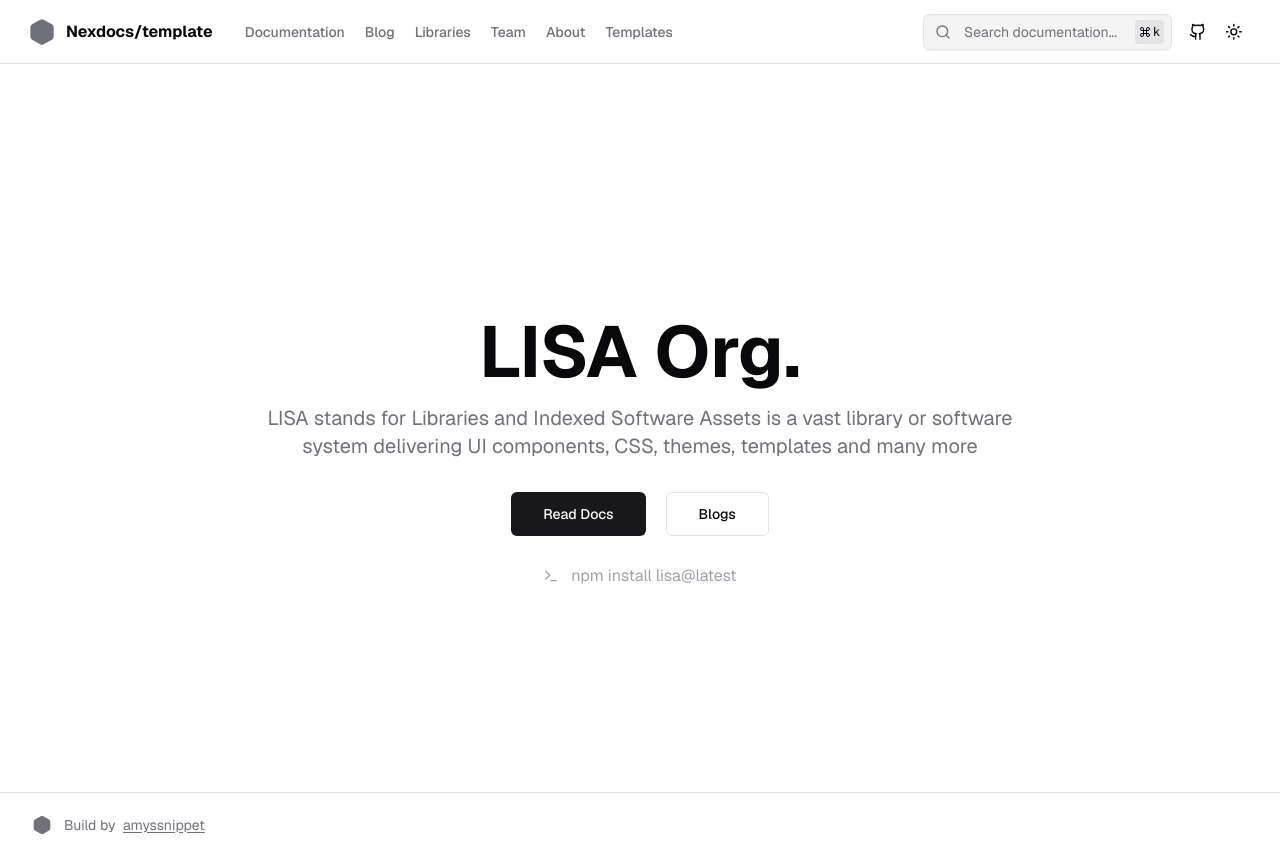
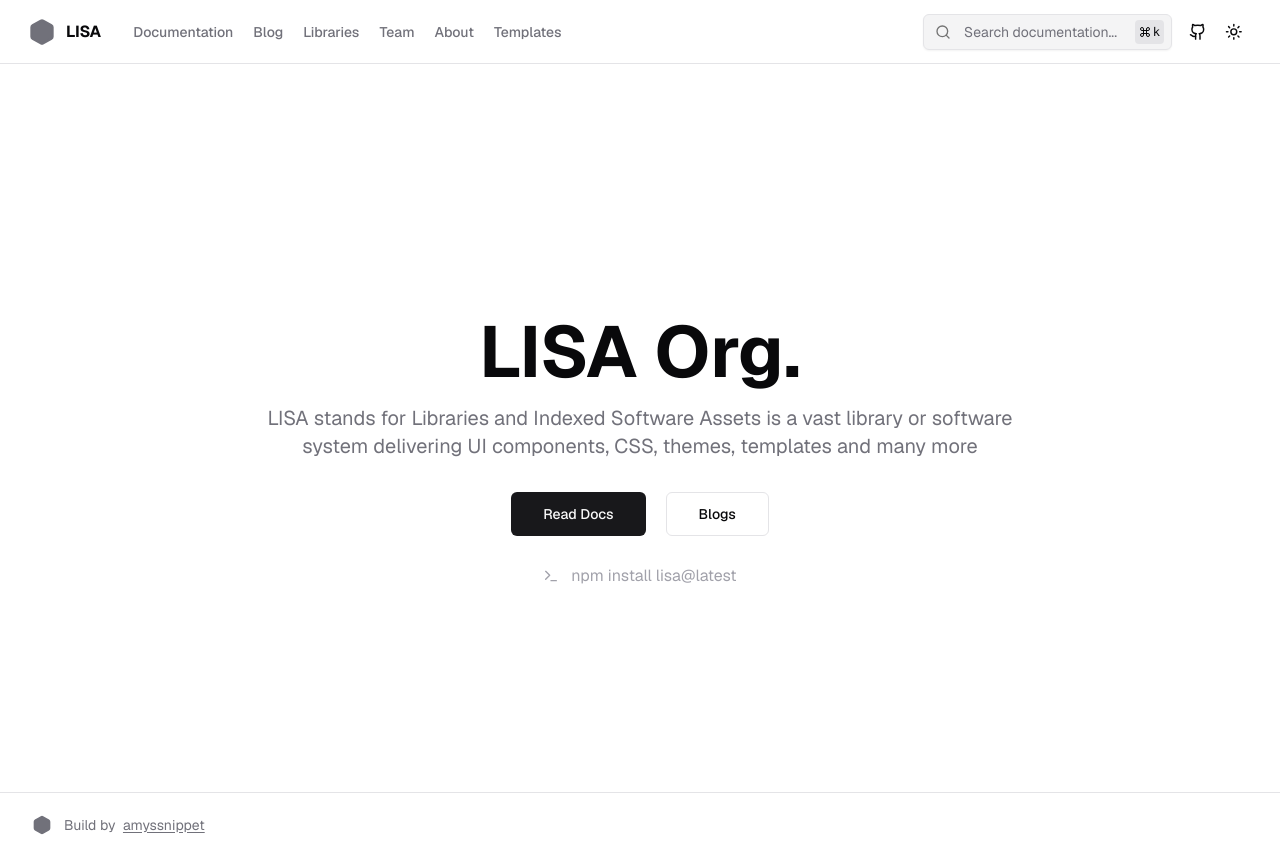
Before and after one commit to bradcn/bradcn, a Next.js app: page / in a window 1280 px wide. Built offline with nearby package versions, Linux system fonts and the light colour scheme.

Commit message:
Update navbar.tsx

```diff
--- a/components/navbar.tsx
+++ b/components/navbar.tsx
@@ -79,7 +79,7 @@ export function Logo() {
   return (
     <Link href="/" className="flex items-center gap-2.5">
       <HexagonIcon className="w-7 h-7 text-muted-foreground fill-current" />
-      <h2 className="text-md font-bold">Nexdocs/template</h2>
+      <h2 className="text-md font-bold">LISA</h2>
     </Link>
   );
 }
```
